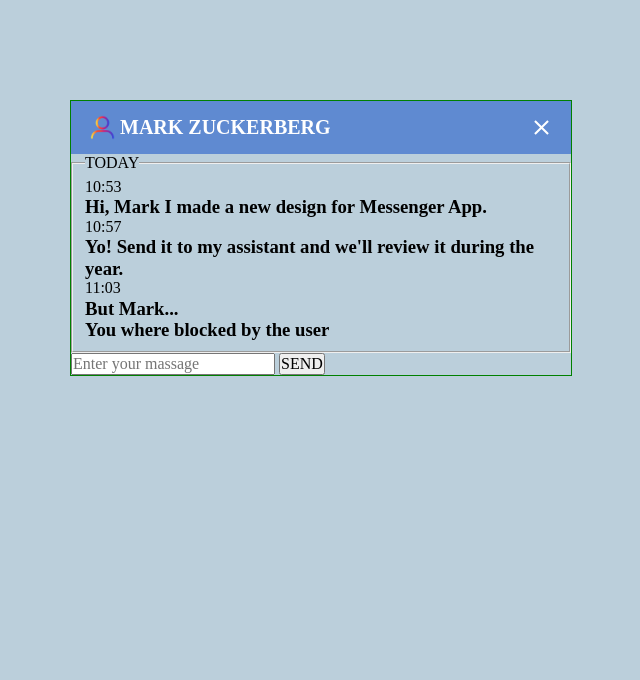
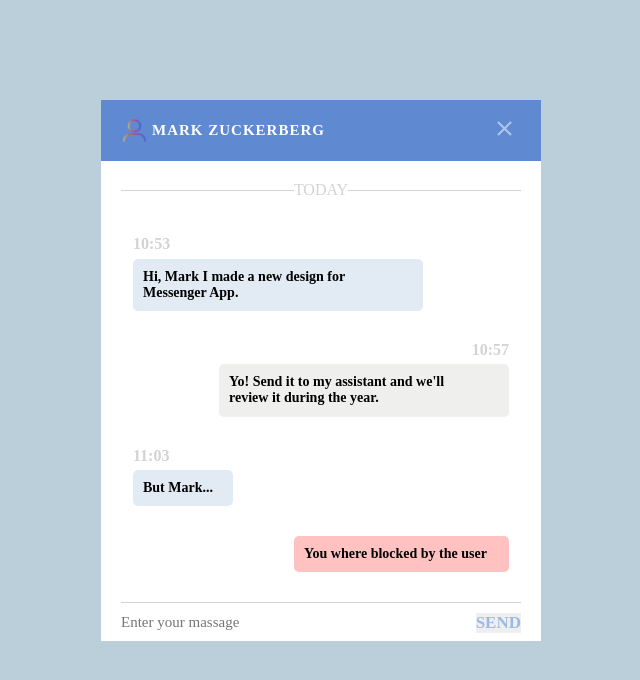
Before and after one commit to Sayyora-1998/dars-12, a plain HTML site: page index.html in a window 1280 px wide. Shown: the whole page, without its empty margins (319-959 px from the left). Drawn offline with nearby package versions, Linux system fonts and the light colour scheme.

Commit message:
the end))))

```diff
--- a/css/styles.css
+++ b/css/styles.css
@@ -9,6 +9,7 @@ html{
 *{
 	margin: 0;
 	padding: 0;
+	text-decoration: none;
 }
 body{
 	background-color: #BBCFDB;
@@ -17,24 +18,126 @@ body{
 	margin-top: 100px;
 	margin-left: auto;
 	margin-right: auto;
-	width: 500px;
+	width: 440px;
 
 
-	border:1px solid green;
+
+}
+
+.wlist{
+	padding: 20px 20px;
+	background-color: white;
+	width: 400px;
+	height: 440px;
+
 }
 .wrapper-list h2{
 	color: white;
-	font-size: 20px;
+	font-size: 15px;
+	letter-spacing: 1px;
 
 	text-transform: uppercase;
-	margin-right: 198px;
+	margin-right: 167px;
 }
 .wrapper-list {
 	display: flex;
 	align-items: center;
 	background-color: #5F8AD1;
-	padding: 14px;
+	padding: 16px;
+
+}
+.wrapper-list img{
+	opacity: 0.5;
+}
+.wrapper-list img:hover{
+	opacity: 1;
 }
 .img{
 	margin: 0px 5px;
 }
+legend{
+
+	text-align: center;
+	color:lightgray;
+
+}
+fieldset{
+	border:1px solid lightgray;
+	border-right: none;
+	border-left: none;
+
+}
+.message{
+	margin-top: 30px;
+}
+.message span{
+	color:lightgray;
+	font-weight: bold;
+}
+.text{
+	margin-top: 5px;
+	width: 220px;
+	font-size: 14px;
+	padding: 10px 60px 10px 10px;
+	background-color:#E2EAF3;
+	border-radius: 5px;
+
+}
+.text1{
+	margin-top: 5px;
+	width: 220px;
+	font-size: 14px;
+	padding: 10px 60px 10px 10px;
+	background-color:#EFEFEE;
+	border-radius: 5px;
+
+
+}
+.text2{
+	margin-top: 5px;
+	width: 80px;
+	font-size: 14px;
+	padding: 10px;
+	background-color:#E2EAF3;
+	border-radius: 5px;
+
+
+}
+.text3{
+	width: 200px;
+	font-size: 14px;
+	padding: 10px 5px 10px 10px;
+	background-color:#FFC2C1;
+	border-radius: 5px;
+	margin-bottom: 20px;
+
+
+}
+
+.m1{
+	display: flex;
+	flex-direction: column;
+	align-items: flex-end;
+}
+.button{
+	display: flex;
+	justify-content: space-between;
+	margin-top: 10px;
+	border:none;
+
+}
+.b1 a{
+	opacity: 0.6;
+	color:#6A96D8;
+	font-weight: bold;
+	font-size:17px;
+}
+.b1 a:hover{
+	opacity: 1;
+}
+input, button{
+	border:none;
+	font-size: 15px;
+	outline: none;
+
+}
--- a/index.html
+++ b/index.html
@@ -14,31 +14,35 @@
 		<div class="wrapper-list">
 			<img class="img" src="img/icon.png" alt="icon" width="25" height="25">
 			<h2>mark zuckerberg</h2>
-			<img src="img/close.svg" alt="close" width="25" height="25">
+			<a href="#"><img src="img/close.svg" alt="close" width="25" height="25"></a>
+
 		</div>
+		<div class="wlist">
 			<fieldset>
 				<legend>TODAY</legend>
 					<div class="message">
 						<span>10:53</span>
-					<h3>Hi, Mark I made a new design for Messenger App.</h3>
+						<h3 class="text">Hi, Mark I made a new design for Messenger App.</h3>
 					</div>
-				<div class="message">
+					<div class="message m1">
 						<span>10:57</span>
-					<h3>Yo! Send it to my assistant and we'll review it during the year.</h3>
+						<h3 class="text1">Yo! Send it to my assistant and we'll review it during the year.</h3>
 					</div>
 					<div class="message">
 						<span>11:03</span>
-					<h3>But Mark...</h3>
+						<h3 class="text2" >But Mark...</h3>
 					</div>
-				<div class="message">
-					<h3>You where blocked by the user</h3>
+					<div class="message m1">
+						<h3 class="text3 " >You where blocked by the user</h3>
 					</div>
 			</fieldset>
 			<form action="#" class="button">
 				<input type="text" id="send" placeholder ="Enter your massage">
 				<label for="send"></label>
-			<button type="submit">SEND</button>
+
+				<button class="b1" type="submit"><a href="#">SEND</a></button>
 			</form>
+		</div>
 	</div>
 
 </body>
```
Lines whose indentation alone changed are shown as unchanged.
